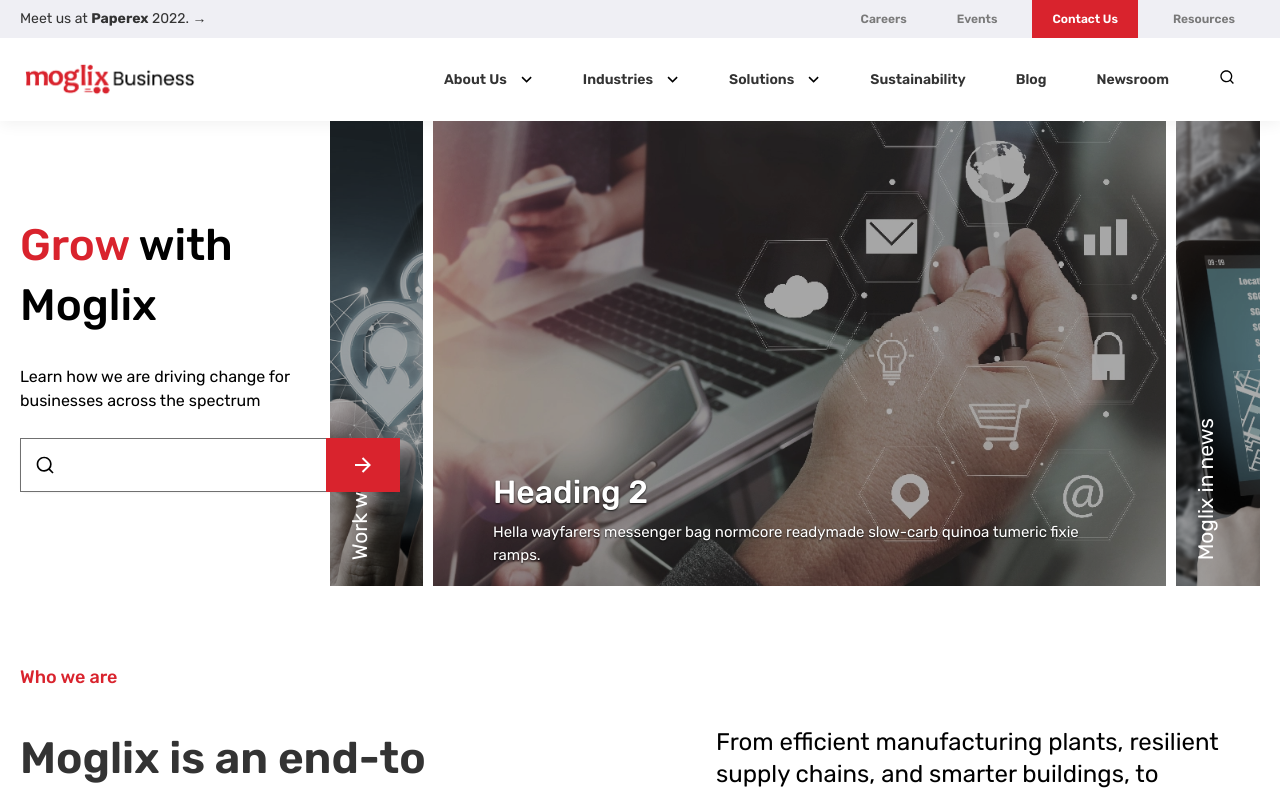
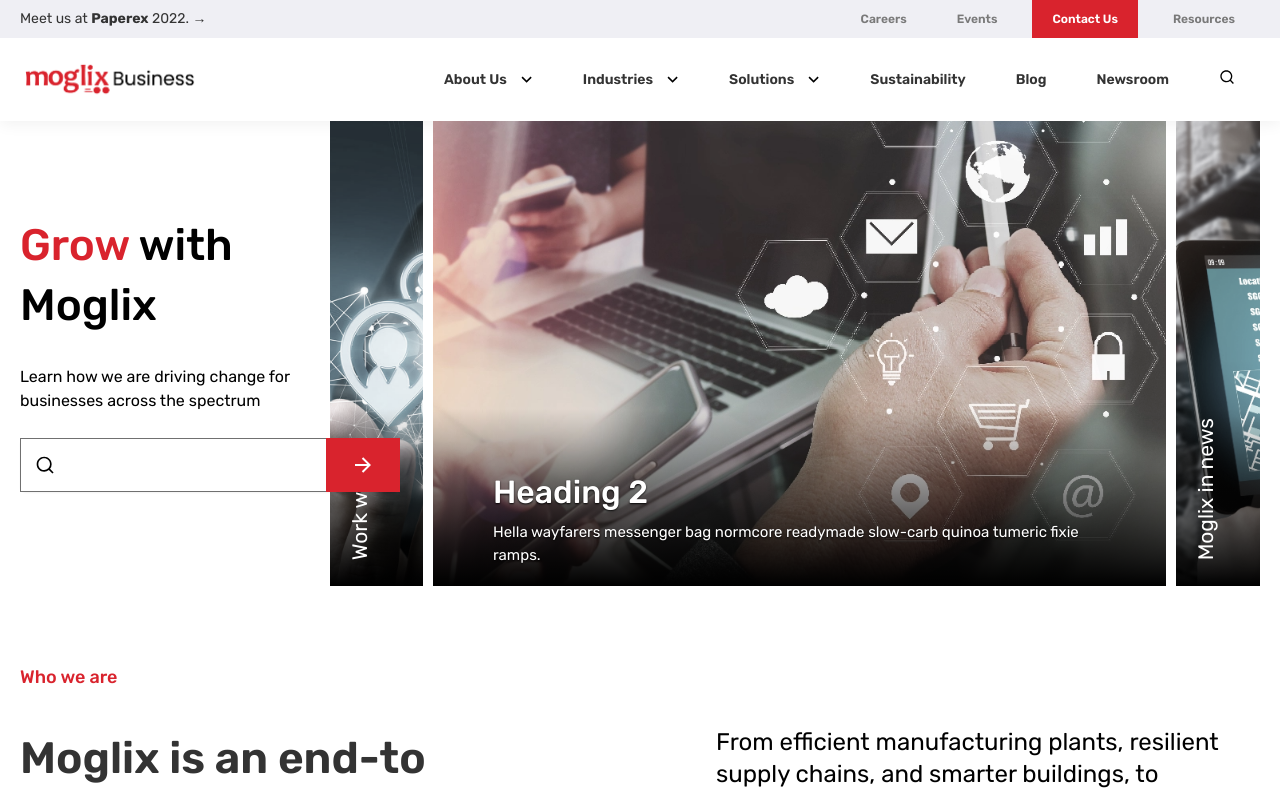
Before and after one commit to monika-pal/bm-nextwithtailwind, a Next.js app: page / in a window 1280 px wide. Shown: the top 794 px of the page. Built offline with nearby package versions, Linux system fonts and the light colour scheme.

Commit message:
banner slider and scroll slider new requirement done

```diff
--- a/components/home/scrollSlider2.js
+++ b/components/home/scrollSlider2.js
@@ -2,7 +2,7 @@
 import styled from 'styled-components';
 import { Controller, Scene } from 'react-scrollmagic';
 import { Tween, Timeline } from 'react-gsap';
-
+var document = require("global/document")
 const ScrollSliderContent = [
     {
         id: 1,
@@ -40,9 +40,11 @@
         PostURl: '#'
     },
 ];
+
 export default function scrollSlider2() {
-
-
+    const widthOffsetLeft = document.body.scrollWidth * 0.2 / 2;
+    const widthOffsetRight = 575;
+       console.log(widthOffsetRight)
     return (
 
         <div>
@@ -56,14 +58,14 @@
                             </div>
                             <div>
                             </div>
-                            <div className="relative pt-1 flex justify-center mx-5">
+                            <div className="relative pt-1 flex justify-center">
                                 <div className="mt-2 w-[80%]" aria-hidden="true">
                                     <div className="overflow-hidden h-[12px] mb-2 text-xs flex rounded-[10px] bg-gray-light">
-                                        <div className='flex transition-all  ease-in-out duration-1000 ' style={{ width: '100%', transformOrigin: 'left', transform: `scaleX(${progress})` }}>
-                                            <div style={{ width: '40%' }} className=" shadow-none flex flex-col text-center whitespace-nowrap text-white justify-center bg-progressColor1 transition-all ease-in-out duration-1000 "></div>
-                                            <div style={{ width: '20%' }} className="shadow-none flex flex-col text-center whitespace-nowrap text-white justify-center bg-progressColor2 transition-all ease-in-out duration-1000 "></div>
-                                            <div style={{ width: '20%' }} className="shadow-none flex flex-col text-center whitespace-nowrap text-white justify-center bg-progressColor3 transition-all ease-in-out duration-1000 "></div>
-                                            <div style={{ width: '20%' }} className="shadow-none flex flex-col text-center whitespace-nowrap text-white justify-center bg-progressColor4 transition-all ease-in-out duration-1000 rounded-tr-[10px] rounded-br-[10px]"></div>
+                                        <div className='flex transition-all  ease duration-1000 ' style={{ width: '100%', transformOrigin: 'left', transform: `scaleX(${progress})` }}>
+                                            <div style={{ width: '40%' }} className=" shadow-none flex flex-col text-center whitespace-nowrap text-white justify-center bg-progressColor1 transition-all ease-in-out duration-100 "></div>
+                                            <div style={{ width: '20%' }} className="shadow-none flex flex-col text-center whitespace-nowrap text-white justify-center bg-progressColor2 transition-all ease-in-out duration-100 "></div>
+                                            <div style={{ width: '20%' }} className="shadow-none flex flex-col text-center whitespace-nowrap text-white justify-center bg-progressColor3 transition-all ease-in-out duration-100 "></div>
+                                            <div style={{ width: '20%' }} className="shadow-none flex flex-col text-center whitespace-nowrap text-white justify-center bg-progressColor4 transition-all ease-in-out duration-100 rounded-tr-[10px] rounded-br-[10px]"></div>
                                         </div>
                                     </div>
                                 </div>
@@ -100,8 +102,8 @@
                                     >
 
                                         <Tween
-                                            to={{ x: '-150%' }}
-                                            from={{ x: '150%' }}
+                                            to={{ x: `-${widthOffsetRight}px`  }}
+                                            from={{ x: `${widthOffsetLeft}px` }}
                                         />
 
                                     </Timeline>
--- a/styles/globals.scss
+++ b/styles/globals.scss
@@ -416,11 +416,12 @@
     &::after{
       position: absolute;
       content: '';
-      height: 100%;
+      height: 38%;
       width: 100%;
       display: block;
-      background-color: #00000054;
-      top: 0px;
+      background-image: linear-gradient(to bottom, transparent, #000);
+      left: 0px;
+      bottom: 0;
     }
   }
 
@@ -450,6 +451,7 @@
 }
 .scrollSliderSectionHeight{
   height: calc(100vh - 140px);
+  padding-top: 5%;
 }
 .scrollSliderCardHeight{
   height: 436px;
```
Also changed, not shown: components/home/homebanner.js (+4 -4 lines).
